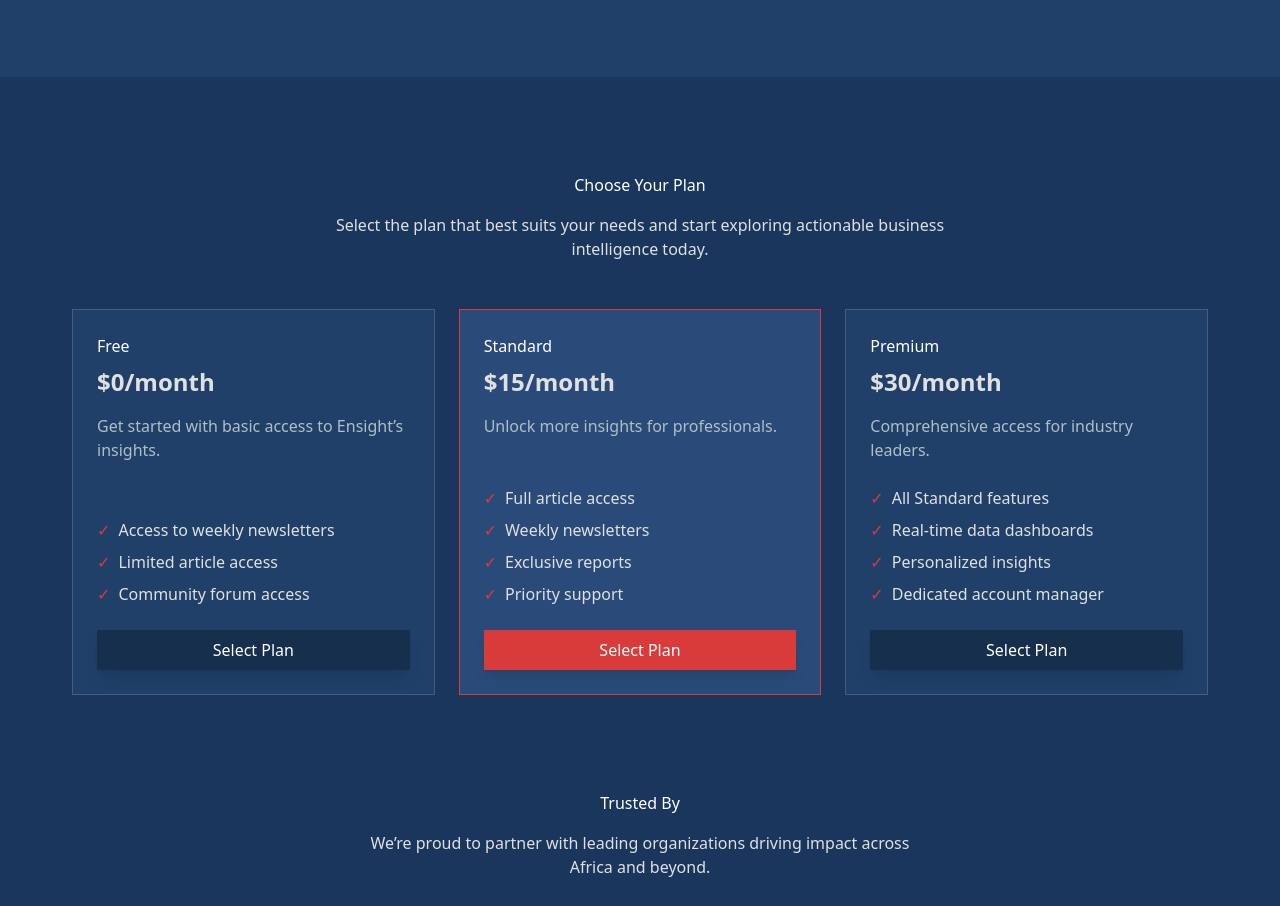
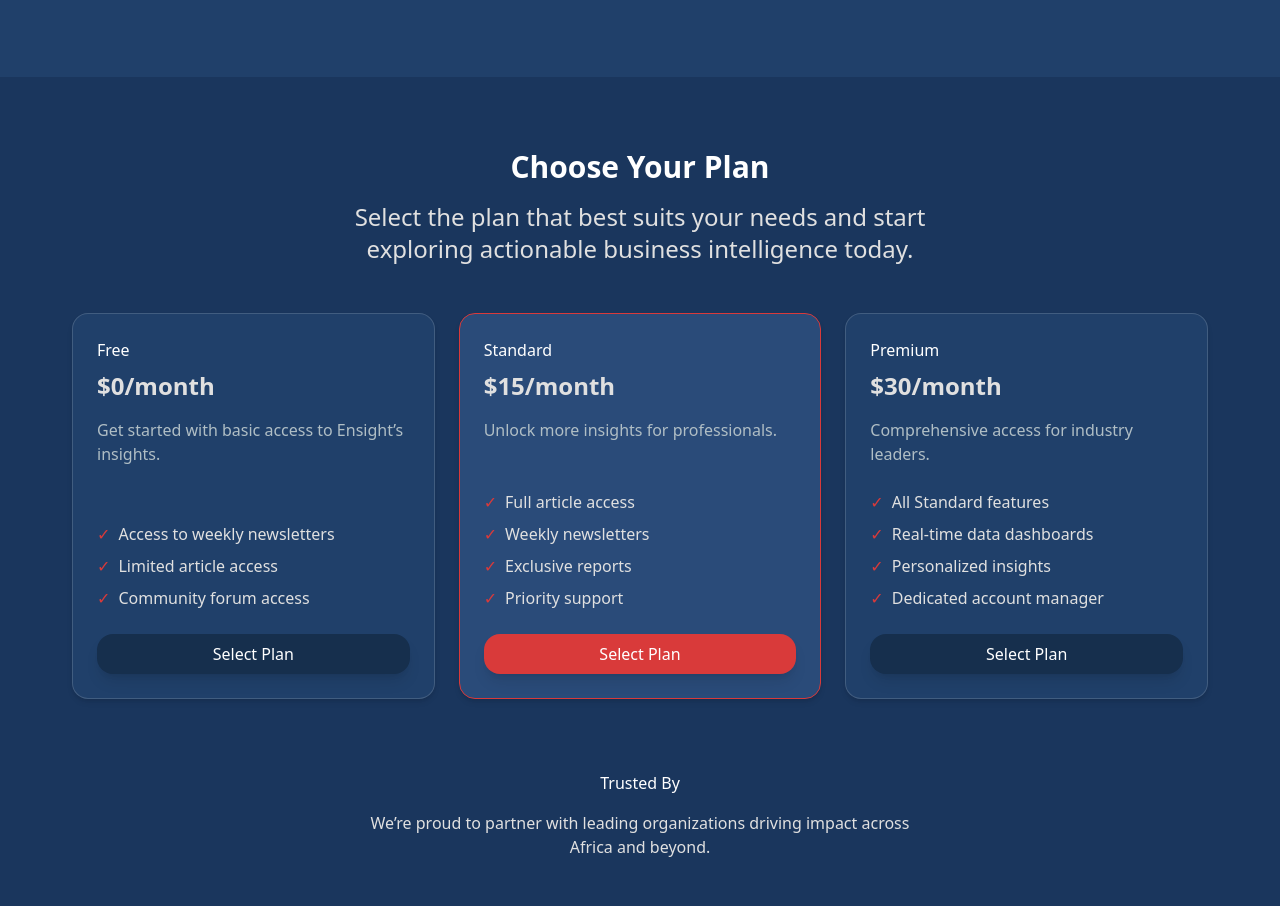
Before and after one commit to HikmaAnwar/ensight-news, a Next.js app: page / in a window 1280 px wide. Shown: the part 2700-3606 px from the top of the page. Built offline with nearby package versions, Linux system fonts and the light colour scheme.

Commit message:
feat: improve layout and styling for SubscriptionPlans component

```diff
--- a/src/components/ui/SubscriptionPlans.tsx
+++ b/src/components/ui/SubscriptionPlans.tsx
@@ -47,15 +47,15 @@ const plans: Plan[] = [
 
 export function SubscriptionPlans() {
   return (
-    <section className="bg-background py-12">
+    <section className="bg-background py-6">
       <div className="max-w-[1200px] mx-auto px-4">
         <Title
           order={2}
-          className="text-primary text-center mb-4 animate-fade-in-up"
+          className="text-primary text-center text-3xl font-semibold mb-4 animate-fade-in-up"
         >
           Choose Your Plan
         </Title>
-        <Text className="text-secondary text-center mb-12 max-w-2xl mx-auto">
+        <Text className="text-secondary text-2xl text-center mb-12 max-w-2xl mx-auto">
           Select the plan that best suits your needs and start exploring
           actionable business intelligence today.
         </Text>
@@ -63,7 +63,7 @@ export function SubscriptionPlans() {
           {plans.map((plan) => (
             <Card
               key={plan.name}
-              className={`border border-border shadow-card p-6 flex flex-col ${
+              className={`border border-border shadow-md rounded-2xl p-6 flex flex-col ${
                 plan.isHighlighted
                   ? "bg-surface-emphasis border-primary-accent"
                   : "bg-surface"
@@ -92,6 +92,8 @@ export function SubscriptionPlans() {
                     : "bg-surface-alt text-primary"
                 } hover:bg-primary-accent hover:text-light`}
                 fullWidth
+                rounded
+                variant="filled"
               >
                 Select Plan
               </SharedButton>
```
